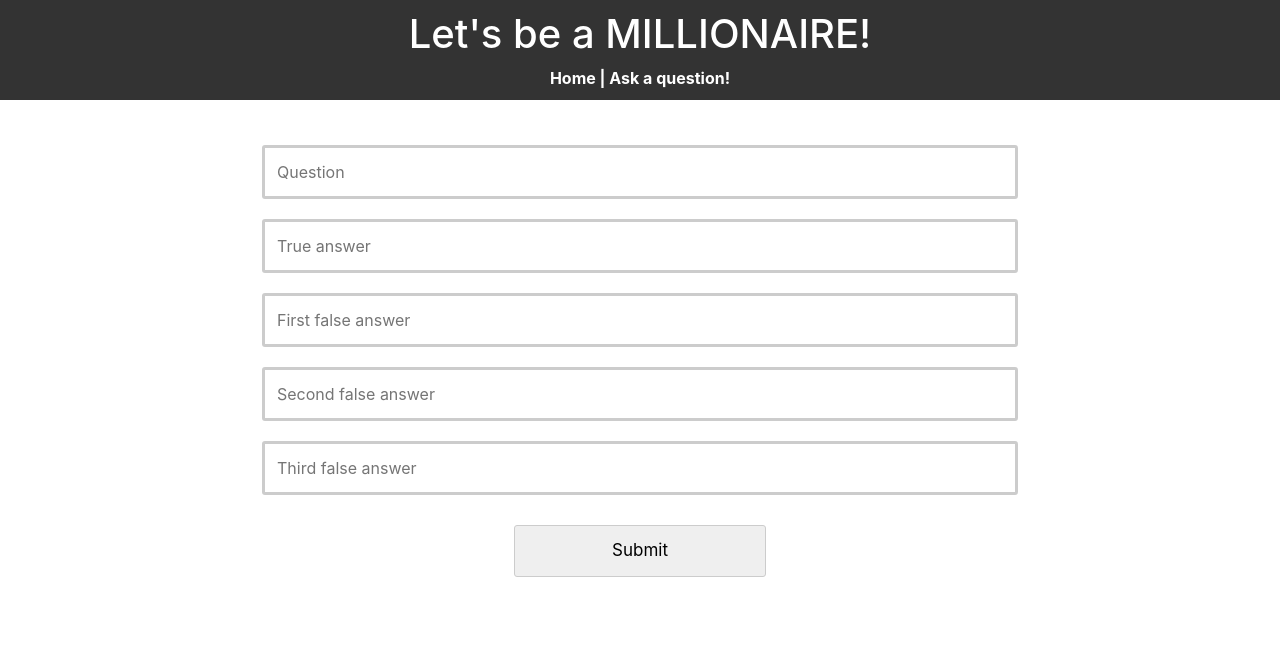
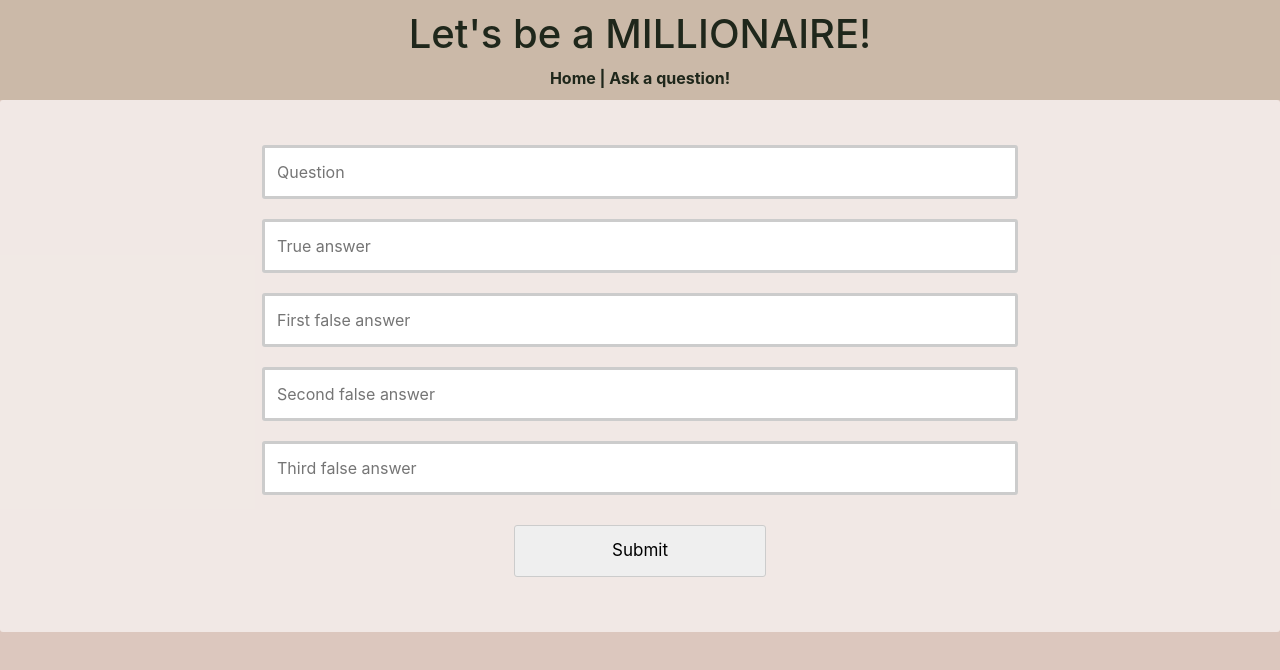
Before and after one commit to RRetlev/elearningsite, a React (Create React App) app in the folder Frontend/elearningsite/: page /new-question in a window 1280 px wide. Shown: the top 670 px of the page. Built offline with nearby package versions, Linux system fonts and the light colour scheme.

Commit message:
csss changes

```diff
--- a/Frontend/elearningsite/public/index.html
+++ b/Frontend/elearningsite/public/index.html
@@ -24,9 +24,9 @@
       work correctly both with client-side routing and a non-root public URL.
       Learn how to configure a non-root public URL by running `npm run build`.
     -->
-    <title>React App</title>
+    <title>Asker</title>
   </head>
-  <body>
+  <body class="background-color">
     <noscript>You need to enable JavaScript to run this app.</noscript>
     <div id="root"></div>
     <!--
--- a/Frontend/elearningsite/src/App.css
+++ b/Frontend/elearningsite/src/App.css
@@ -122,3 +122,23 @@ input:focus:-ms-input-placeholder {
     color: black;
     background-color: lightgrey;
 }
+
+.question-color{
+    color : #0b4f6c;
+}
+
+.background-color{
+    background-color : #dcc7be;
+}
+
+.answer-color{
+    color : #145c9e;
+}
+
+.other-text-color{
+    color : #1f271b;
+}
+
+.slightly-darker-than-background{
+    color : #cbb9a8;
+}
--- a/Frontend/elearningsite/src/App.js
+++ b/Frontend/elearningsite/src/App.js
@@ -14,7 +14,7 @@ class App extends Component {
     render() {
         return (
             <Router>
-                <div className="App">
+                <div className="App background-color">
                     <Header/>
                     <Switch>
                         <Route path="/new-question" component={() => <AddQuestion/>}/>
--- a/Frontend/elearningsite/src/components/layout/Header.jsx
+++ b/Frontend/elearningsite/src/components/layout/Header.jsx
@@ -13,15 +13,15 @@ const Header = () => {
 }
 
 const headerStyle = {
-    background: '#333',
-    color: '#fff',
+    background: '#cbb9a8',
+    color: '#1f271b',
     textAlign: 'center',
     padding: '10px',
     fontWeight: 'bold',
 };
 
 const linkStyle = {
-    color: 'white',
+    color: '#1f271b',
     fontsize: '16',
     fontWeight: 'bold',
 };
--- a/Frontend/elearningsite/src/components/pages/AskNewQuestion.jsx
+++ b/Frontend/elearningsite/src/components/pages/AskNewQuestion.jsx
@@ -10,6 +10,7 @@ export class AddQuestion extends Component {
     };
 
     onSubmit = (e) => {
+        e.preventDefault();
         const result = {
             question: this.state.question,
             answers: [
@@ -50,14 +51,13 @@ export class AddQuestion extends Component {
 
     render() {
         return (
-            <form onSubmit={this.onSubmit} /*style={{display:'flex'}}*/>
+            <form onSubmit={this.onSubmit} >
 
                 <div className="input-field-wrapper">
                     <input required
                         type='text'
                         name='question'
                         onChange={this.onChange}
-                        // style={{flex:'10', padding:'5px'}}
                         placeholder='Question'
 
                     />
@@ -65,7 +65,6 @@ export class AddQuestion extends Component {
                         type='text'
                         name='trueAnswer'
                         onChange={this.onChange}
-                        // style={{flex:'10', padding:'5px'}}
                         placeholder='True answer'
 
                     />
@@ -73,7 +72,6 @@ export class AddQuestion extends Component {
                         type='text'
                         name='false1'
                         onChange={this.onChange}
-                        // style={{flex:'10', padding:'5px'}}
                         placeholder='First false answer'
 
                     />
@@ -81,7 +79,6 @@ export class AddQuestion extends Component {
                         type='text'
                         name='false2'
                         onChange={this.onChange}
-                        // style={{flex: '10', padding: '5px'}}
                         placeholder='Second false answer'
 
                     />
@@ -89,7 +86,6 @@ export class AddQuestion extends Component {
                         type='text'
                         name='false3'
                         onChange={this.onChange}
-                        // style={{flex:'10', padding:'5px'}}
                         placeholder='Third false answer'
                     />
                 </div>
@@ -97,7 +93,6 @@ export class AddQuestion extends Component {
                     type='submit'
                     value='Submit'
                     className='submit-btn'
-                    // style={{flex:1}}
                 />
             </form>
 
--- a/Frontend/elearningsite/src/index.js
+++ b/Frontend/elearningsite/src/index.js
@@ -1,3 +1,4 @@
+
 import React from 'react';
 import ReactDOM from 'react-dom';
 import './index.css';
```
Also changed, not shown: 6 other files (tests, documents, lock files or other folders).
